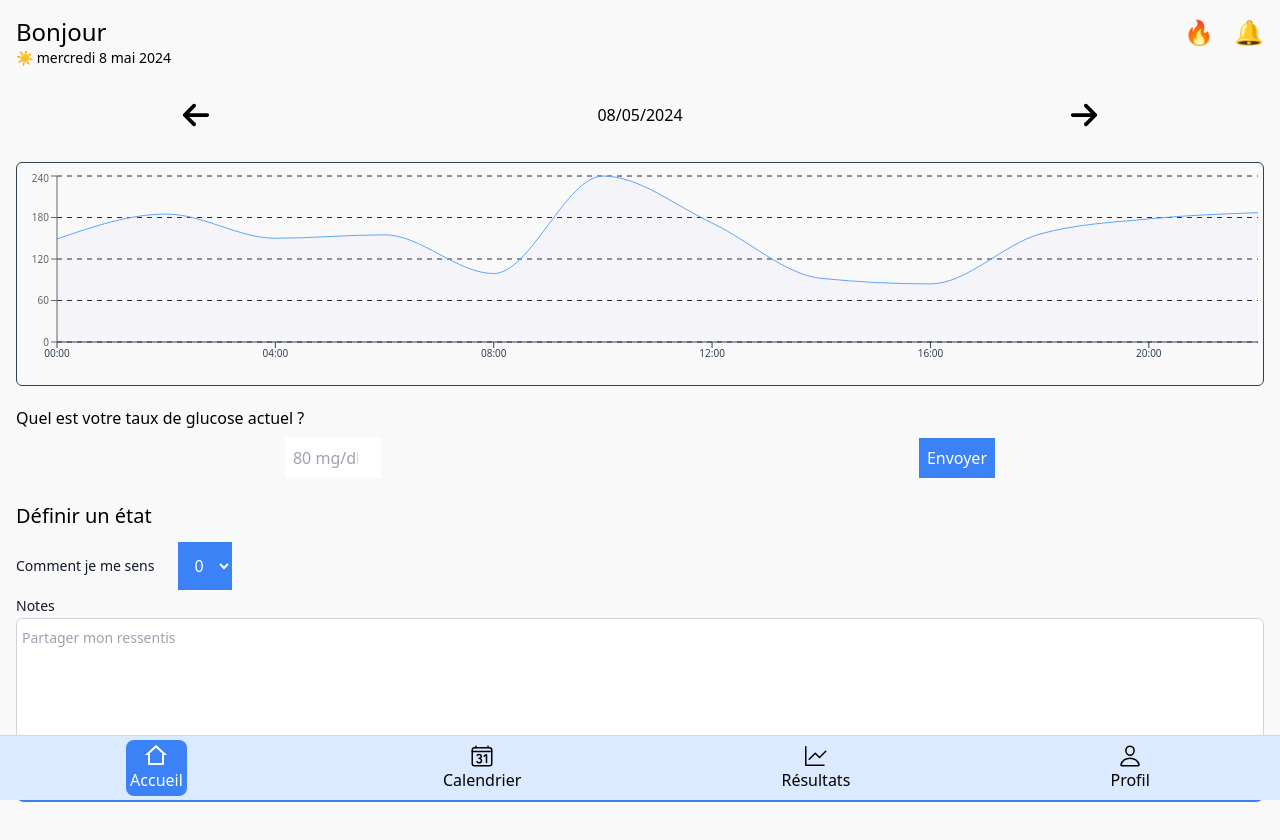
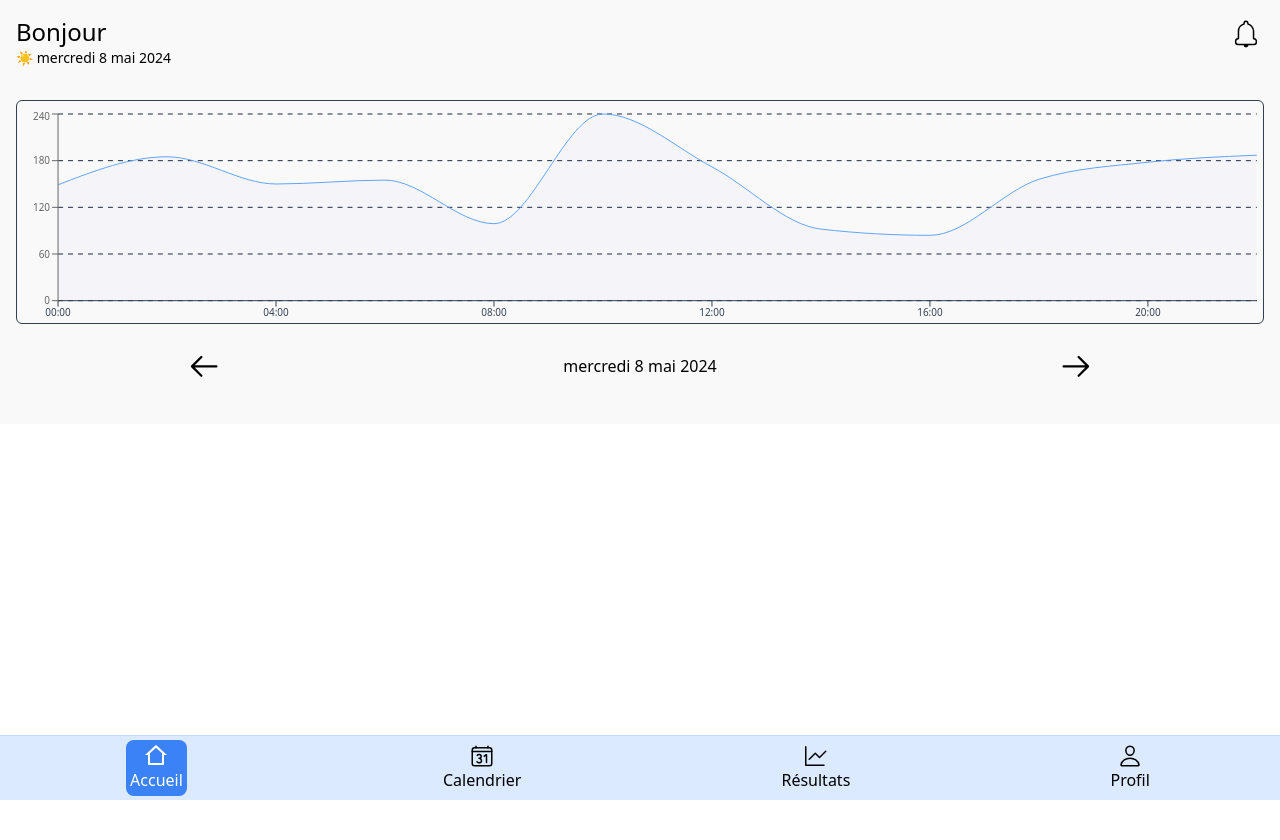
Before and after one commit to Delgorithm/dialog, a React (Vite) app in the folder client/: page / in a window 1280 px wide. Shown: the top 840 px of the page. After the commit the page ends 800 px from the top, so only its background shows below. Built offline with nearby package versions, Linux system fonts and the light colour scheme; no server answers.

Commit message:
Refresh + Btn Prev/Next logic added

```diff
--- a/client/src/components/Alarms.jsx
+++ b/client/src/components/Alarms.jsx
@@ -1,5 +1,11 @@
+import { CiBellOn } from "react-icons/ci";
+
 function Alarms() {
-	return <p className="text-2xl">🔔</p>;
+	return (
+		<p className="text-4xl">
+			<CiBellOn />
+		</p>
+	);
 }
 
 export default Alarms;
--- /dev/null
+++ b/client/src/components/BtnNextPrevData.jsx
@@ -0,0 +1,17 @@
+import { GoArrowLeft } from "react-icons/go";
+import { GoArrowRight } from "react-icons/go";
+
+function BtnNextPrevData({ formattedDate, handlePrevDate, handleNextDate }) {
+	return (
+		<section className="flex justify-around items-center py-6">
+			<button onClick={handlePrevDate}>
+				<GoArrowLeft className="text-4xl" />
+			</button>
+			<p>{formattedDate}</p>
+			<button onClick={handleNextDate}>
+				<GoArrowRight className="text-4xl" />
+			</button>
+		</section>
+	);
+}
+export default BtnNextPrevData;
--- a/client/src/components/HapinessLevel.jsx
+++ /dev/null
@@ -1,48 +0,0 @@
-function HapinessLevel() {
-	const handleSubmit = (e) => {
-		e.preventDefault;
-	};
-	return (
-		<section className=" pt-6 pb-20">
-			<h2 className="text-xl">Définir un état</h2>
-			<form>
-				<section className="flex pt-2 items-center gap-5">
-					<label
-						htmlFor="hapiness"
-						className="block text-sm font-medium leading-6 text-gray-900">
-						Comment je me sens
-					</label>
-					<select
-						label="Comment je me sens / 10 : "
-						className="bg-blue-500 m-1 p-3 text-white">
-						<option>0</option>
-						<option>1</option>
-						<option>2</option>
-						<option>3</option>
-						<option>4</option>
-						<option>5</option>
-					</select>
-				</section>
-				<label
-					htmlFor="notes"
-					className="block text-sm font-medium leading-6 text-gray-900">
-					Notes
-				</label>
-				<textarea
-					name="about"
-					id="about"
-					rows="5"
-					className="block w-full rounded-md border-0 py-2 p-1.5 text-gray-950 shadow-sm ring-1 ring-inset ring-gray-300 placeholder:text-gray-400 focus:ring-0 sm:text-sm sm:leading-6 resize-none"
-					placeholder="Partager mon ressentis"></textarea>
-				<button
-					type="submit"
-					onClick={handleSubmit}
-					className="bg-blue-500 text-white p-2 mt-2 w-full rounded-lg">
-					Envoyer
-				</button>
-			</form>
-		</section>
-	);
-}
-
-export default HapinessLevel;
--- a/client/src/components/Header.jsx
+++ b/client/src/components/Header.jsx
@@ -1,6 +1,5 @@
 import Alarms from "./Alarms";
 import CurrentDate from "./CurrentDate";
-import Streak from "./Streak";
 
 function Header() {
 	return (
@@ -10,7 +9,6 @@ function Header() {
 				<CurrentDate />
 			</section>
 			<section className="flex gap-5">
-				<Streak />
 				<Alarms />
 			</section>
 		</section>
--- a/client/src/components/LineRecharts.jsx
+++ b/client/src/components/LineRecharts.jsx
@@ -1,4 +1,3 @@
-import { useState, useEffect } from "react";
 import {
 	Area,
 	AreaChart,
@@ -8,16 +7,8 @@ import {
 	XAxis,
 	YAxis,
 } from "recharts";
-import { FaArrowLeft } from "react-icons/fa6";
-import { FaArrowRight } from "react-icons/fa6";
 
 function LineRecharts() {
-	const [value, setValue] = useState("");
-	const [newData, setNewData] = useState([]);
-	const [displayDay, setDisplayDay] = useState(new Date());
-	const [chartData, setChartData] = useState([]);
-	const [formattedDateForDB, setFormattedDateForDB] = useState("");
-	const currentDate = new Date().toLocaleDateString();
 	const data = [
 		{ date: "00:00", amount: 149 },
 		{ date: "02:00", amount: 185 },
@@ -33,149 +24,10 @@ function LineRecharts() {
 		{ date: "22:00", amount: 187 },
 	];
 
-	const optionsForDB = {
-		year: "numeric",
-		month: "2-digit",
-		day: "2-digit",
-	};
-
-	const newDateForDB = displayDay
-		.toLocaleDateString("fr-FR", optionsForDB)
-		.split("/")
-		.join("/");
-	console.log(newDateForDB);
-
-	// Evenements pour le bouton "previous" + fetch
-	const handlePrevDay = () => {
-		const previousDay = new Date(displayDay);
-		previousDay.setDate(previousDay.getDate() - 1);
-		const formattedPreviousDay = formatDateForDB(previousDay);
-		setDisplayDay(previousDay);
-		setFormattedDateForDB(formattedPreviousDay);
-		fetchDataForSelectedDay(formattedPreviousDay);
-	};
-
-	// Evenements pour le bouton "next" + fetch
-	const handleNextDay = () => {
-		const nextDay = new Date(displayDay);
-		nextDay.setDate(nextDay.getDate() + 1);
-		const formattedNextDay = formatDateForDB(nextDay);
-		setDisplayDay(nextDay);
-		setFormattedDateForDB(formattedNextDay);
-		fetchDataForSelectedDay(formattedNextDay);
-	};
-
-	const formatDateForDB = (date) => {
-		return date.toLocaleDateString("fr-FR", optionsForDB);
-	};
-
-	// Récupérer les valeurs depuis le backend
-	const fetchData = () => {
-		fetch("http://localhost:3000/data")
-			.then((response) => response.json())
-			.then((newData) => {
-				setNewData(newData);
-			})
-			.catch((err) => {
-				console.error(
-					"Erreur lors de la récupération des données depuis le backend : ",
-					err
-				);
-			});
-	};
-
-	// Récupérer les valeurs depuis le backend selon le jours en question
-	const fetchDataForSelectedDay = async () => {
-		try {
-			const data = {
-				day: formattedDateForDB,
-			};
-
-			const options = {
-				method: "POST",
-				headers: {
-					"Content-Type": "application/json",
-				},
-				body: JSON.stringify(data),
-			};
-
-			const response = await fetch("http://localhost:3000/data", options);
-			if (!response.ok) {
-				throw new Error("Erreur lors de la requête");
-			}
-			const responseData = await response.json();
-			console.log(responseData);
-
-			const chartData = responseData.map(({ jour, valeur, heure }) => ({
-				date: jour,
-				amount: parseFloat(valeur),
-				hour: heure,
-			}));
-			console.log("Données récupérées avec succès : ", chartData);
-			setChartData(chartData);
-		} catch (error) {
-			console.error("Erreur lors de la récupération des données : ", error);
-		}
-	};
-
-	const handleChange = (e) => {
-		setValue(e.target.value);
-	};
-
-	// Pour ajouter une nouvelle donnée dans la db :
-	const handleSubmit = (e) => {
-		e.preventDefault();
-		setValue("");
-
-		const headers = {
-			"Content-Type": "application/json",
-		};
-
-		const data = {
-			value: value,
-			day: currentDate,
-		};
-
-		const options = {
-			mode: "cors",
-			method: "POST",
-			headers: headers,
-			body: JSON.stringify(data),
-		};
-
-		fetch("http://localhost:3000", options)
-			.then((response) => {
-				if (!response.ok) {
-					throw new Error("Erreur lors de la requête");
-				}
-				return response.json();
-			})
-			.then((data) => {
-				console.log("Données ajoutées avec succès: ", data);
-				setValue("");
-			})
-			.catch((error) => {
-				console.error("Erreur lors de l'ajout des données :", error);
-			});
-	};
-
-	useEffect(() => {
-		fetchData();
-	}, []);
-
 	return (
-		<section>
-			<section className="flex justify-around gap-14 items-center pb-8">
-				<button onClick={handlePrevDay}>
-					<FaArrowLeft className="text-3xl" />
-				</button>
-				<p className="text-center">{newDateForDB}</p>
-				<button onClick={handleNextDay}>
-					<FaArrowRight className="text-3xl" />
-				</button>
-			</section>
-			<section className="w-full h-56 border border-slate-700 rounded-md py-2">
-				<ResponsiveContainer width="100%" height="100%">
+		<>
+			<section className="w-[100%] h-56 border border-slate-700 rounded-md py-2">
+				<ResponsiveContainer width="100%" height="110%">
 					<AreaChart data={data}>
 						<CartesianGrid
 							strokeDasharray="5 5"
@@ -238,28 +90,7 @@ function LineRecharts() {
 					</AreaChart>
 				</ResponsiveContainer>
 			</section>
-			<form onSubmit={handleSubmit} className="mt-5">
-				<label htmlFor="valeur">
-					Quel est votre taux de glucose actuel ?
-					<article className="flex justify-around items-center mt-2">
-						<input
-							type="number"
-							value={value}
-							onChange={handleChange}
-							required
-							className="w-24 p-2"
-							placeholder="80 mg/dL"
-						/>
-						<button
-							onClick={handleSubmit}
-							type="submit"
-							className="p-2 bg-blue-500 text-white">
-							Envoyer
-						</button>
-					</article>
-				</label>
-			</form>
-		</section>
+		</>
 	);
 }
 
--- a/client/src/components/Streak.jsx
+++ /dev/null
@@ -1,5 +0,0 @@
-function Streak() {
-	return <p className="text-2xl">🔥</p>;
-}
-
-export default Streak;
--- a/client/src/pages/Home.jsx
+++ b/client/src/pages/Home.jsx
@@ -1,14 +1,43 @@
-import HapinessLevel from "../components/HapinessLevel";
+import { useState } from "react";
 import LineRecharts from "../components/LineRecharts";
+import BtnNextPrevData from "../components/BtnNextPrevData";
 
 function Home() {
+	const [currentDate, setCurrentDate] = useState(new Date());
+
+	const options = {
+		weekday: "long",
+		year: "numeric",
+		month: "long",
+		day: "numeric",
+	};
+
+	const formattedDate = currentDate.toLocaleString("fr-Fr", options);
+
+	const handlePrevDate = () => {
+		setCurrentDate((prevDate) => {
+			const newDate = new Date(prevDate);
+			newDate.setDate(prevDate.getDate() - 1);
+			return newDate;
+		});
+	};
+	const handleNextDate = () => {
+		setCurrentDate((nextDate) => {
+			const newDate = new Date(nextDate);
+			newDate.setDate(nextDate.getDate() + 1);
+			return newDate;
+		});
+	};
+
 	return (
-		<>
-			<section className="p-4">
-				<LineRecharts />
-				<HapinessLevel />
-			</section>
-		</>
+		<section className="p-4">
+			<LineRecharts formattedDate={formattedDate} />
+			<BtnNextPrevData
+				formattedDate={formattedDate}
+				handleNextDate={handleNextDate}
+				handlePrevDate={handlePrevDate}
+			/>
+		</section>
 	);
 }
 
```
